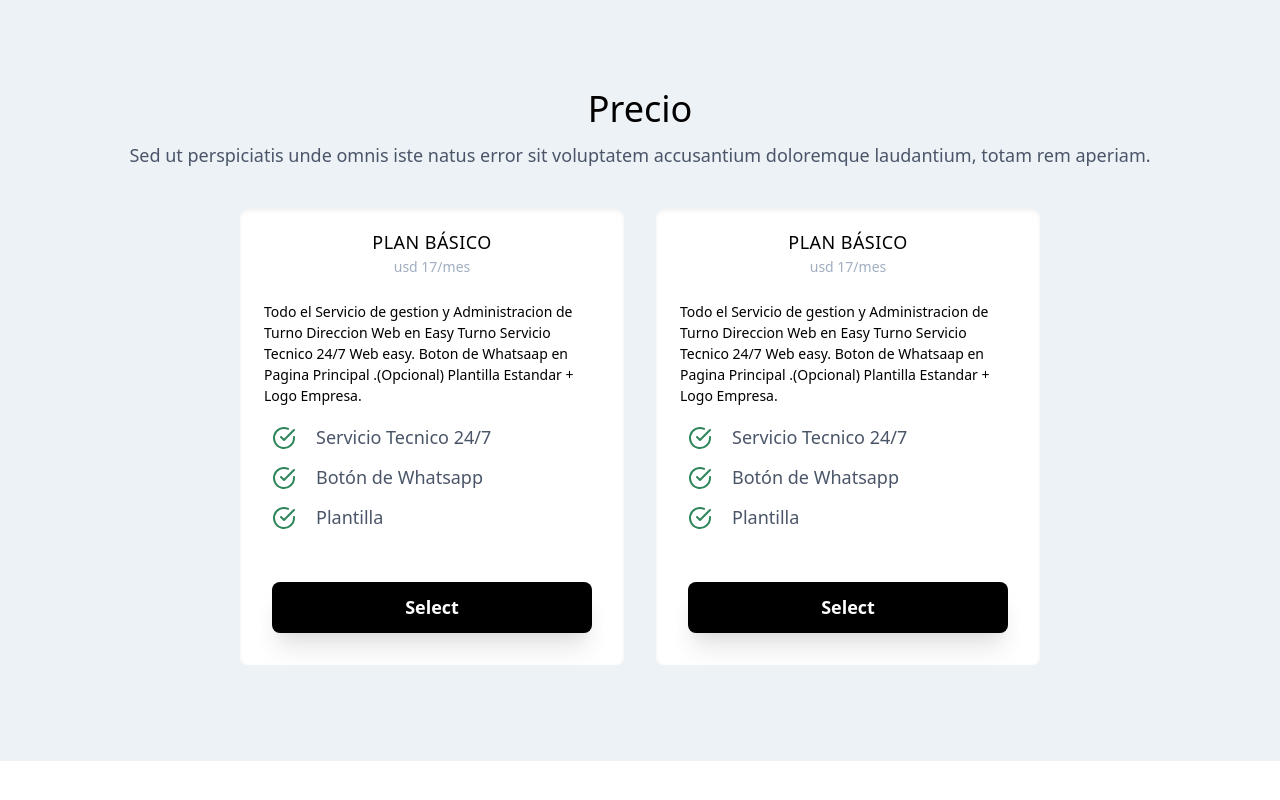
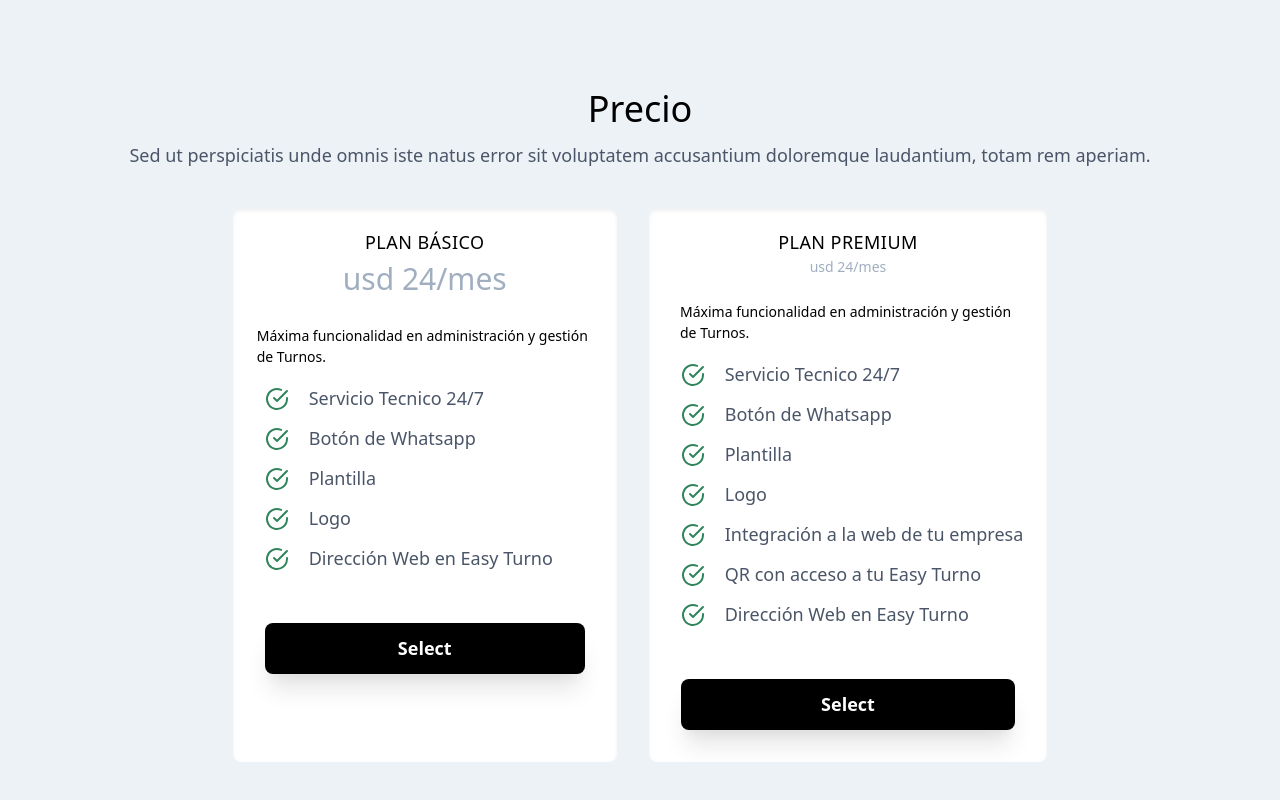
Before and after one commit to axd18/easyturnoweb, a React (Create React App) app: page / in a window 1280 px wide. Shown: the part 706-1506 px from the top of the page. Before the commit the page ends 1467 px from the top, so only its background shows below. Built offline with nearby package versions, Linux system fonts and the light colour scheme.

Commit message:
ajustando lasección precios

```diff
--- a/src/components/SectionOne.js
+++ b/src/components/SectionOne.js
@@ -18,7 +18,7 @@ const sectionOne = () => {
 
 		<div class="container mx-auto flex justify-center mt-10">
 
-			<div
+		<div
 				className=" bg-white text-black rounded-lg shadow-inner shadow-lg overflow-hidden mx-4"
 			>
 				<div
@@ -29,12 +29,8 @@ const sectionOne = () => {
 					>
 					Plan Básico
 					</h1>
-					<h2 className="text-sm text-gray-500 text-center pb-6">usd 17/mes</h2>
-						Todo el Servicio de gestion y Administracion de Turno
-						Direccion Web en Easy Turno
-						Servicio Tecnico 24/7 Web easy.
-						Boton de Whatsaap en Pagina Principal .(Opcional)
-						Plantilla Estandar + Logo Empresa.
+					<h2 className="text-3xl text-gray-500 text-center pb-6">usd 24/mes</h2>
+					Máxima funcionalidad en administración y gestión de Turnos.
 				</div>
 
 				<div className="flex flex-wrap mt-3 px-6">
@@ -114,6 +110,57 @@ const sectionOne = () => {
 							</div>
 							<span className="text-gray-700 text-lg ml-3">Plantilla</span>
 						</li>
+						<li className="flex items-center">
+							<div
+								className=" rounded-full p-2 fill-current text-green-700"
+							>
+								<svg
+									className="w-6 h-6 align-middle"
+									width="24"
+									height="24"
+									viewBox="0 0 24 24"
+									fill="none"
+									stroke="currentColor"
+									stroke-width="2"
+									stroke-linecap="round"
+									stroke-linejoin="round"
+								>
+									<path
+									d="M22 11.08V12a10 10 0 1 1-5.93-9.14"
+									></path>
+									<polyline
+									points="22 4 12 14.01 9 11.01"
+									></polyline>
+								</svg>
+							</div>
+							<span className="text-gray-700 text-lg ml-3">Logo</span>
+						</li>
+
+						<li className="flex items-center">
+							<div
+								className=" rounded-full p-2 fill-current text-green-700"
+							>
+								<svg
+									className="w-6 h-6 align-middle"
+									width="24"
+									height="24"
+									viewBox="0 0 24 24"
+									fill="none"
+									stroke="currentColor"
+									stroke-width="2"
+									stroke-linecap="round"
+									stroke-linejoin="round"
+								>
+									<path
+									d="M22 11.08V12a10 10 0 1 1-5.93-9.14"
+									></path>
+									<polyline
+									points="22 4 12 14.01 9 11.01"
+									></polyline>
+								</svg>
+							</div>
+							<span className="text-gray-700 text-lg ml-3">Dirección Web en Easy Turno</span>
+						</li>
 					</ul>
 				</div>
 				<div className="block flex items-center p-8  uppercase">
@@ -136,14 +183,10 @@ const sectionOne = () => {
 					<h1
 					className="text-lg font-medium uppercase p-3 pb-0 text-center tracking-wide"
 					>
-					Plan Básico
+					Plan Premium
 					</h1>
-					<h2 className="text-sm text-gray-500 text-center pb-6">usd 17/mes</h2>
-						Todo el Servicio de gestion y Administracion de Turno
-						Direccion Web en Easy Turno
-						Servicio Tecnico 24/7 Web easy.
-						Boton de Whatsaap en Pagina Principal .(Opcional)
-						Plantilla Estandar + Logo Empresa.
+					<h2 className="text-sm text-gray-500 text-center pb-6">usd 24/mes</h2>
+					Máxima funcionalidad en administración y gestión de Turnos.
 				</div>
 
 				<div className="flex flex-wrap mt-3 px-6">
@@ -223,6 +266,106 @@ const sectionOne = () => {
 							</div>
 							<span className="text-gray-700 text-lg ml-3">Plantilla</span>
 						</li>
+						<li className="flex items-center">
+							<div
+								className=" rounded-full p-2 fill-current text-green-700"
+							>
+								<svg
+									className="w-6 h-6 align-middle"
+									width="24"
+									height="24"
+									viewBox="0 0 24 24"
+									fill="none"
+									stroke="currentColor"
+									stroke-width="2"
+									stroke-linecap="round"
+									stroke-linejoin="round"
+								>
+									<path
+									d="M22 11.08V12a10 10 0 1 1-5.93-9.14"
+									></path>
+									<polyline
+									points="22 4 12 14.01 9 11.01"
+									></polyline>
+								</svg>
+							</div>
+							<span className="text-gray-700 text-lg ml-3">Logo</span>
+						</li>
+						<li className="flex items-center">
+							<div
+								className=" rounded-full p-2 fill-current text-green-700"
+							>
+								<svg
+									className="w-6 h-6 align-middle"
+									width="24"
+									height="24"
+									viewBox="0 0 24 24"
+									fill="none"
+									stroke="currentColor"
+									stroke-width="2"
+									stroke-linecap="round"
+									stroke-linejoin="round"
+								>
+									<path
+									d="M22 11.08V12a10 10 0 1 1-5.93-9.14"
+									></path>
+									<polyline
+									points="22 4 12 14.01 9 11.01"
+									></polyline>
+								</svg>
+							</div>
+							<span className="text-gray-700 text-lg ml-3">Integración a la web de tu empresa</span>
+						</li>
+						<li className="flex items-center">
+							<div
+								className=" rounded-full p-2 fill-current text-green-700"
+							>
+								<svg
+									className="w-6 h-6 align-middle"
+									width="24"
+									height="24"
+									viewBox="0 0 24 24"
+									fill="none"
+									stroke="currentColor"
+									stroke-width="2"
+									stroke-linecap="round"
+									stroke-linejoin="round"
+								>
+									<path
+									d="M22 11.08V12a10 10 0 1 1-5.93-9.14"
+									></path>
+									<polyline
+									points="22 4 12 14.01 9 11.01"
+									></polyline>
+								</svg>
+							</div>
+							<span className="text-gray-700 text-lg ml-3">QR con acceso a tu Easy Turno</span>
+						</li>
+						<li className="flex items-center">
+							<div
+								className=" rounded-full p-2 fill-current text-green-700"
+							>
+								<svg
+									className="w-6 h-6 align-middle"
+									width="24"
+									height="24"
+									viewBox="0 0 24 24"
+									fill="none"
+									stroke="currentColor"
+									stroke-width="2"
+									stroke-linecap="round"
+									stroke-linejoin="round"
+								>
+									<path
+									d="M22 11.08V12a10 10 0 1 1-5.93-9.14"
+									></path>
+									<polyline
+									points="22 4 12 14.01 9 11.01"
+									></polyline>
+								</svg>
+							</div>
+							<span className="text-gray-700 text-lg ml-3">Dirección Web en Easy Turno</span>
+						</li>
 					</ul>
 				</div>
 				<div className="block flex items-center p-8  uppercase">
```
